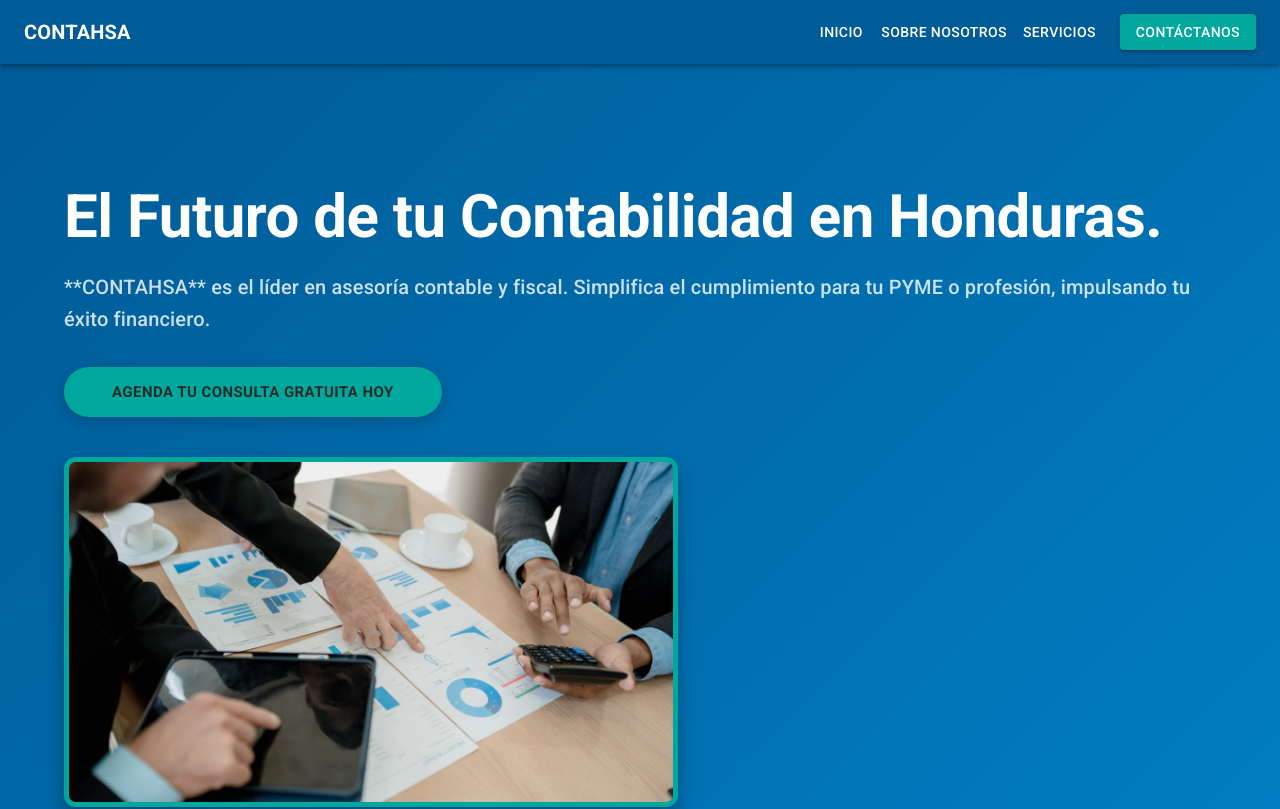
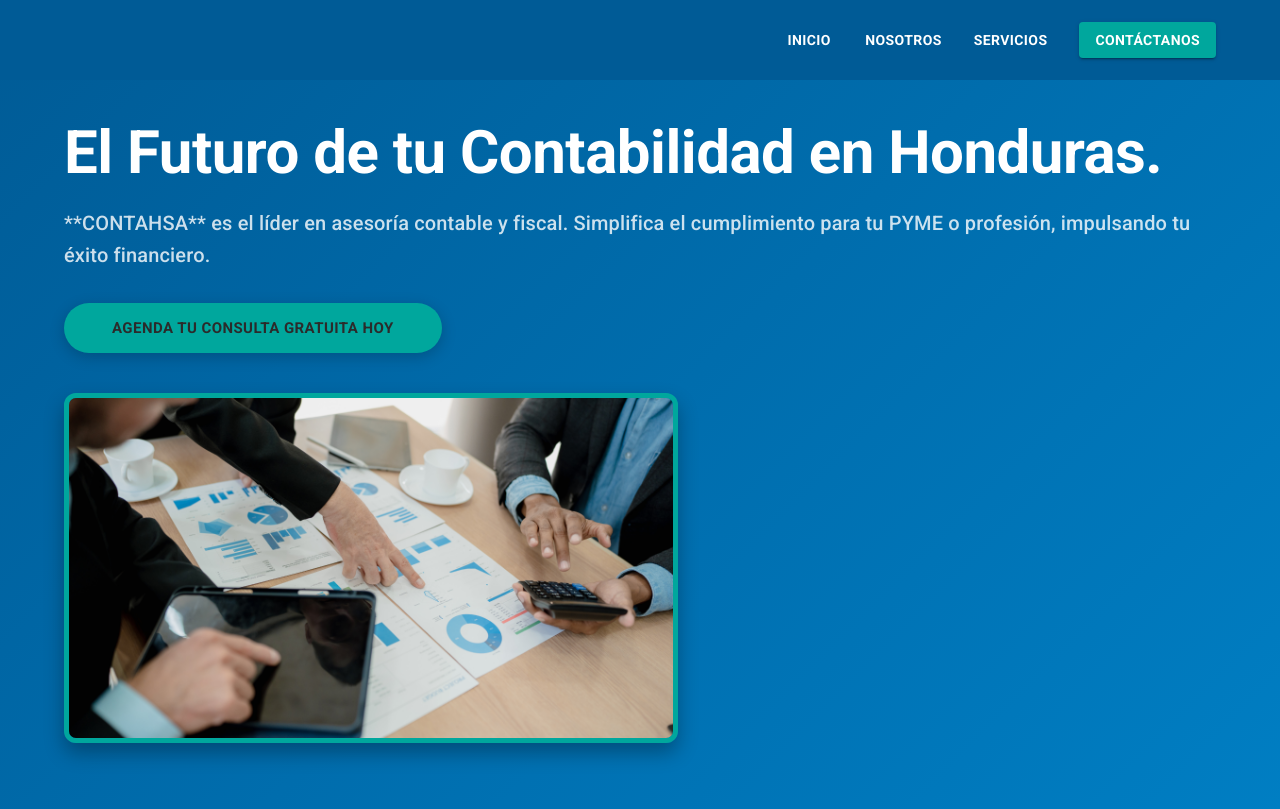
Before and after one commit to voltalol/contahsa-web, a React (Create React App) app: page / in a window 1280 px wide. Shown: the top 809 px of the page. Built offline with nearby package versions, Linux system fonts and the light colour scheme.

Commit message:
feat: appbar y logo

```diff
--- a/src/App.js
+++ b/src/App.js
@@ -1,50 +1,49 @@
 import React from 'react';
 import { BrowserRouter as Router, Routes, Route } from 'react-router-dom';
-import { CssBaseline, ThemeProvider, createTheme } from '@mui/material'; // <-- Importa CssBaseline y herramientas de tema
-// ... (Importación de tus componentes: Header, Footer, Home, About, etc.)
-import Header from './components/Header';
-import Footer from './components/Footer';
+import { CssBaseline } from '@mui/material'; // <<<<<<< IMPORTAR ESTO
+
+// 1. Importar los componentes principales de diseño
+import Navbar from './components/Navbar'; // Asegúrate de que la ruta sea correcta
+import Footer from './components/Footer'; // Asegúrate de que la ruta sea correcta
+
+// 2. Importar los componentes de las páginas
 import Home from './pages/Home';
 import About from './pages/About';
 import Services from './pages/Services';
 import Contact from './pages/Contact';
-import FAQPage from './pages/FAQPage';
 
-// Puedes crear un tema base aquí para asegurar la consistencia del fondo
-const theme = createTheme({
-    // Puedes definir tu paleta de colores aquí en el futuro
-    // y asegurarte de que el fondo sea blanco o transparente
-    components: {
-        MuiCssBaseline: {
-            styleOverrides: {
-                body: {
-                    margin: 0,
-                    padding: 0,
-                },
-            },
-        },
-    },
-});
+// Puedes definir tus colores aquí o en un archivo theme.js
+const PRIMARY_DARK = '#005B96';
 
-function App() {
+const App = () => {
   return (
-        <ThemeProvider theme={theme}>
-            {/* 1. AGREGAR ESTA LÍNEA AL PRINCIPIO */}
-            <CssBaseline />
+    // Router envuelve toda la aplicación para manejar la navegación
+    <Router>
+      <div style={{ display: 'flex', flexDirection: 'column', minHeight: '100vh' }}>
 
-            <Router>
-                <Header />
+        {/* === 1. BARRA DE NAVEGACIÓN (HEADER) === */}
+        {/* El Navbar se coloca fuera de <Routes> para que aparezca en todas las páginas */}
+        <Navbar />
+
+        {/* === 2. CONTENIDO PRINCIPAL (Donde cambian las páginas) === */}
+        <main style={{ flexGrow: 1 }}>
           <Routes>
             <Route path="/" element={<Home />} />
             <Route path="/about" element={<About />} />
             <Route path="/services" element={<Services />} />
             <Route path="/contact" element={<Contact />} />
-                    <Route path="/faq" element={<FAQPage />} />
+            {/* Opcional: Ruta para 404 Not Found */}
+            <Route path="*" element={<Home />} />
           </Routes>
+        </main>
+
+        {/* === 3. PIE DE PÁGINA (FOOTER) === */}
+        {/* El Footer se coloca fuera de <Routes> para que aparezca en todas las páginas */}
         <Footer />
+
+      </div>
     </Router>
-        </ThemeProvider>
   );
-}
+};
 
 export default App;
--- /dev/null
+++ b/src/components/Navbar.js
@@ -0,0 +1,138 @@
+import React from 'react';
+import { AppBar, Toolbar, Button, Box } from '@mui/material';
+import { Link } from 'react-router-dom'; // Importamos Link desde react-router-dom
+
+// Colores oficiales de CONTAHSA
+const PRIMARY_DARK = '#005B96';
+const ACCENT_GREEN = '#00A79D';
+const WHITE = '#FFFFFF';
+const BLACK = '#000000'; // Definimos el color negro para el texto
+
+const Navbar = () => {
+  // Altura del AppBar
+  const appBarHeight = { xs: '70px', sm: '80px' };
+
+  return (
+    <AppBar
+      position="fixed"
+      elevation={0} // Sin sombra/elevación
+      sx={{
+        bgcolor: PRIMARY_DARK, // <<< Fondo del Navbar a AZUL OSCURO
+        boxShadow: 'none',
+        top: 0,
+        left: 0,
+        right: 0,
+        zIndex: 1300,
+        border: 'none',
+        outline: 'none',
+        height: appBarHeight,
+        display: 'flex',
+        justifyContent: 'center',
+        // Eliminamos el borde sutil, ya que el contraste de colores lo hará visible.
+        borderBottom: 'none',
+      }}
+    >
+      <Toolbar
+        sx={{
+          justifyContent: 'space-between',
+          // Center the content wrapper
+          maxWidth: 'lg',
+          margin: '0 auto',
+          width: '100%',
+          py: 0,
+          alignItems: 'center',
+          minHeight: appBarHeight,
+        }}
+      >
+
+        {/* === SECCIÓN DEL LOGO === */}
+        <Box
+          sx={{
+            display: 'flex',
+            alignItems: 'center',
+            // >>> CAMBIO CLAVE: Utilizamos margen negativo para empujar el logo
+            // fuera del padding predeterminado de la Toolbar.
+            marginLeft: '-640px',
+            // Esto es para que el logo se pegue al borde del contenedor 'lg'
+          }}
+        >
+          <Link to="/">
+            <img
+              src="/Logo CH.png"
+              alt="Logo CONTAHSA"
+              style={{
+                height: 'auto',
+                maxHeight: '60px', // Tamaño del logo
+                width: 'auto',
+                // Aplicamos el filtro para convertir el logo a BLANCO
+                filter: 'brightness(0) invert(1)',
+              }}
+            />
+          </Link>
+        </Box>
+
+        {/* === LINKS DE NAVEGACIÓN === */}
+        <Box sx={{ display: { xs: 'none', md: 'flex' } }}>
+          <Button
+            color="inherit"
+            component={Link}
+            to="/"
+            sx={{
+              color: WHITE, // <<< Texto a BLANCO
+              fontWeight: 600,
+              mx: 1,
+              '&:hover': { bgcolor: 'rgba(255, 255, 255, 0.1)' }
+            }}
+          >
+            Inicio
+          </Button>
+          <Button
+            color="inherit"
+            component={Link}
+            to="/about"
+            sx={{
+              color: WHITE, // <<< Texto a BLANCO
+              fontWeight: 600,
+              mx: 1,
+              '&:hover': { bgcolor: 'rgba(255, 255, 255, 0.1)' }
+            }}
+          >
+            Nosotros
+          </Button>
+          <Button
+            color="inherit"
+            component={Link}
+            to="/services"
+            sx={{
+              color: WHITE, // <<< Texto a BLANCO
+              fontWeight: 600,
+              mx: 1,
+              '&:hover': { bgcolor: 'rgba(255, 255, 255, 0.1)' }
+            }}
+          >
+            Servicios
+          </Button>
+
+          {/* BOTÓN DE ACCIÓN: CONTÁCTANOS */}
+          <Button
+            variant="contained"
+            component={Link}
+            to="/contact"
+            sx={{
+              bgcolor: ACCENT_GREEN,
+              color: WHITE,
+              ml: 2,
+              fontWeight: 700,
+              '&:hover': { bgcolor: PRIMARY_DARK, boxShadow: 'none' }
+            }}
+          >
+            Contáctanos
+          </Button>
+        </Box>
+
+      </Toolbar>
+    </AppBar>
+  );
+};
+
+export default Navbar;
--- a/src/index.css
+++ b/src/index.css
@@ -18,12 +18,13 @@
 }
 
 
+
 /* Modifica el body para aplicar la fuente */
 body {
   font-family: var(--font-family);
   color: var(--text-color);
   line-height: 1.6;
-  padding-top: 70px;
+  padding-top: 0px;
   /* ... el resto se mantiene ... */
 }
 
```
Also changed, not shown: public/Logo CH.png (added), 1 other file (tests, documents, lock files or other folders). Lines whose indentation alone changed are shown as unchanged.
